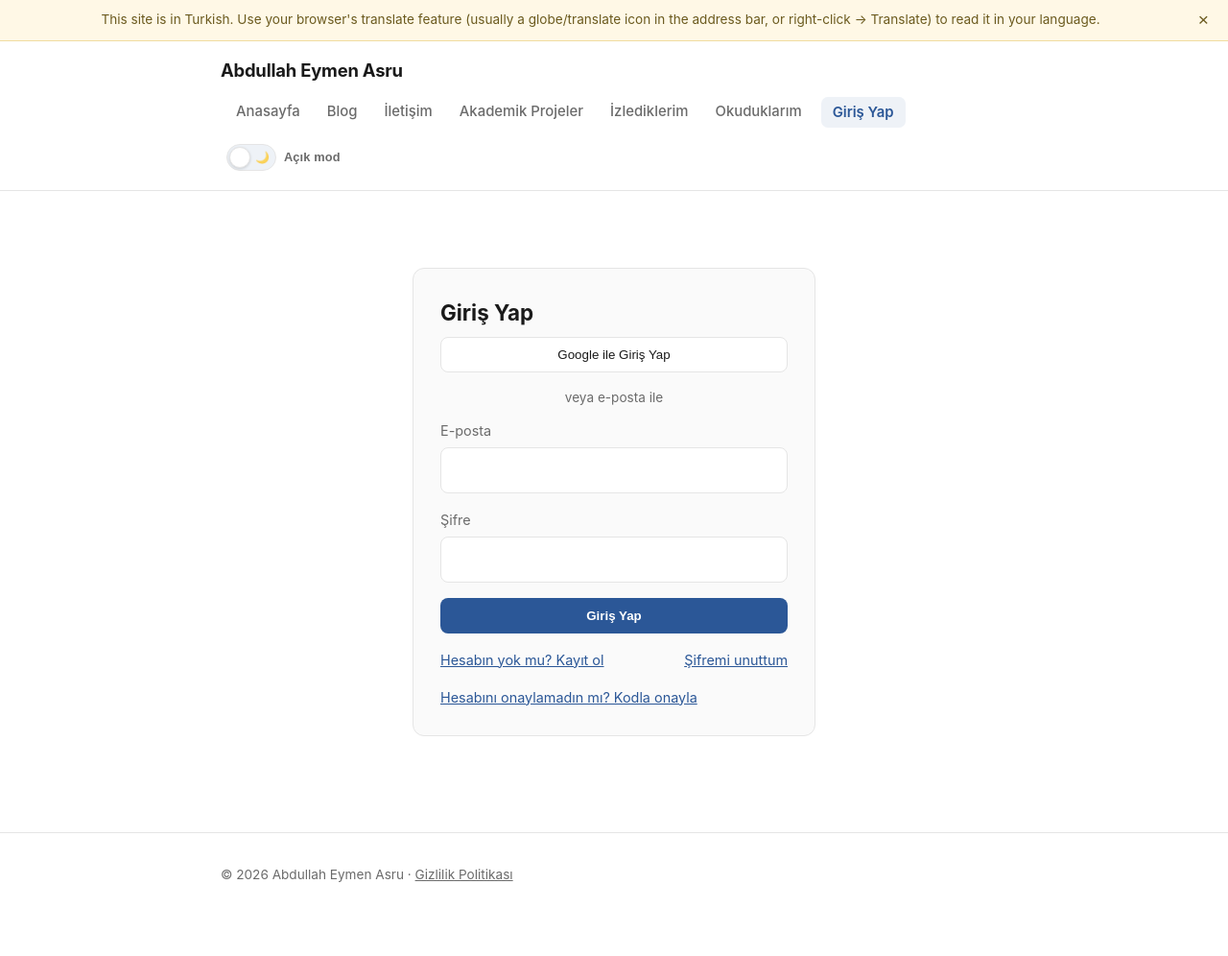
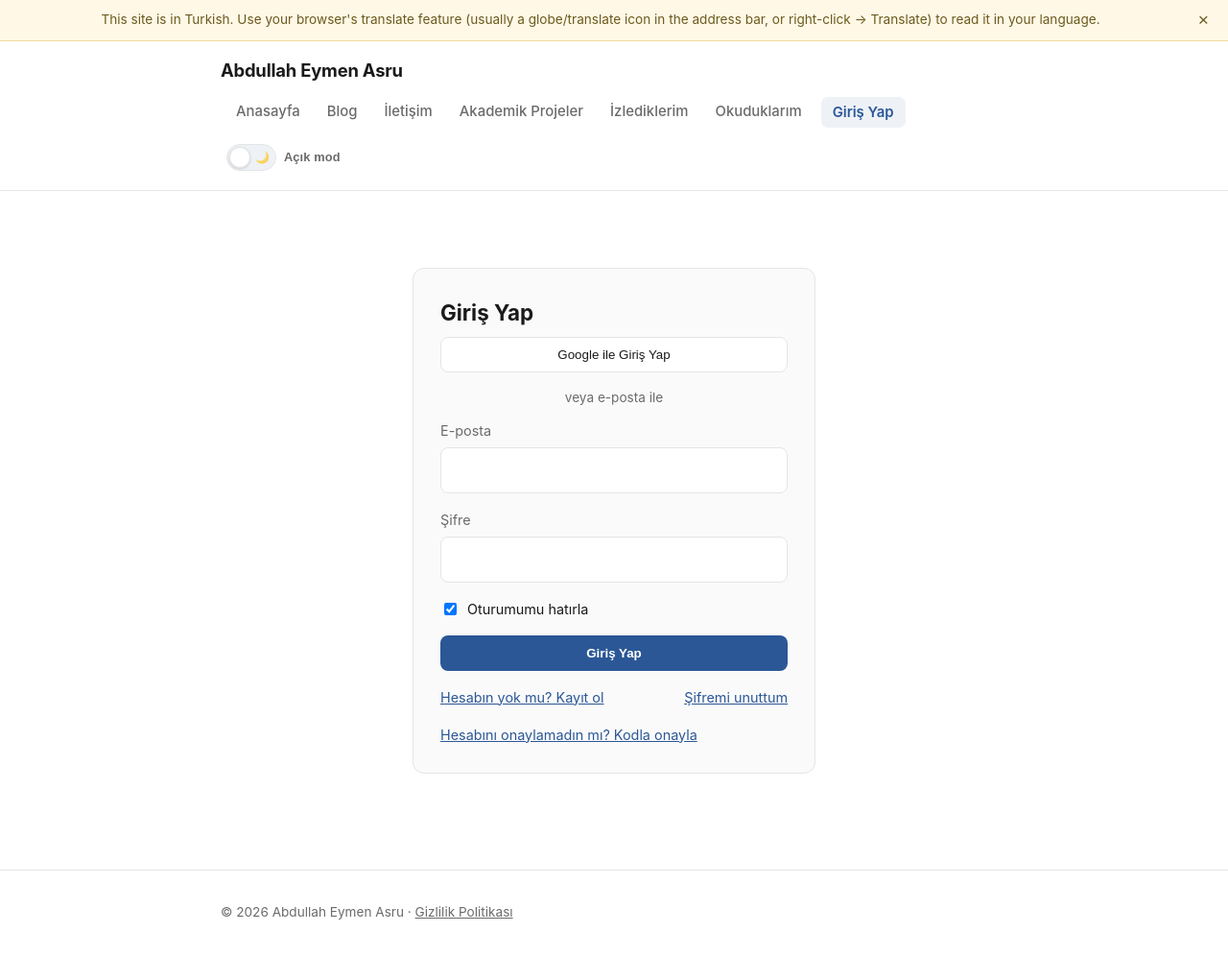
Before and after one commit to abdullah-eymen-asru/abdullah-eymen-asru.github.io, a Jekyll site: the page built from hesap/giris.md, in a window 1280 px wide and 996 px high. Shown: the whole window at 96% size. Built offline with Jekyll 4.4.1, drawn with Linux system fonts in a browser that asks for light colours; a script that is not in the unit is left out.

Commit message:
Update giris.md

```diff
--- a/hesap/giris.md
+++ b/hesap/giris.md
@@ -24,6 +24,12 @@ permalink: "/hesap/giris.html"
       <label for="password">Şifre</label>
       <input id="password" name="password" type="password" autocomplete="current-password" required>
     </div>
+    <div class="form-field">
+      <label style="display:flex; gap:8px; align-items:center; flex-direction:row; font-size:0.9rem; color:var(--text);">
+        <input id="remember-me" name="remember_me" type="checkbox" checked>
+        <span>Oturumumu hatırla</span>
+      </label>
+    </div>
     <button type="submit" class="btn-primary">Giriş Yap</button>
   </form>
 
```
